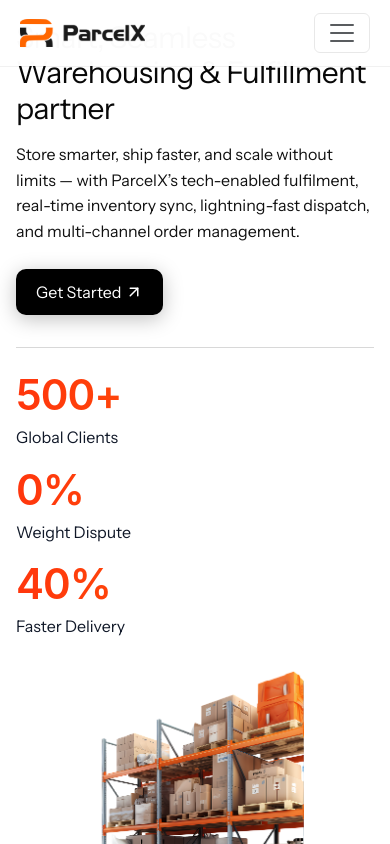
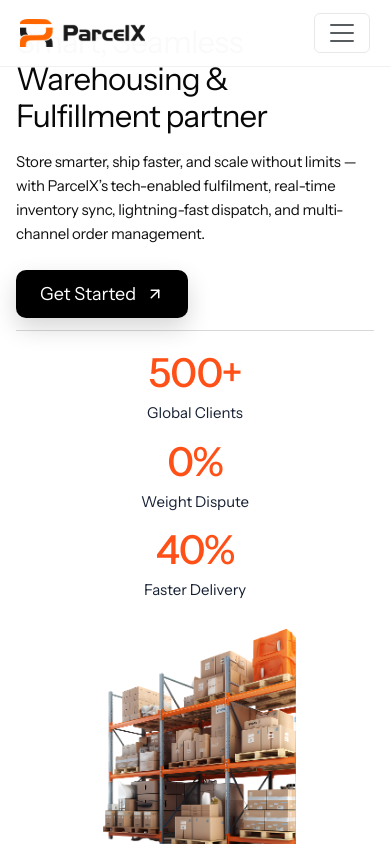
Before and after one commit to anshulsaxena21/px-new-pages, a React (Vite) app: page / in a window 390 px wide. Shown: the top 844 px of the page. Built offline with nearby package versions, Linux system fonts and the light colour scheme.

Commit message:
Repair fulfillment hero overlap and restore responsive layout

```diff
--- a/src/pages/Fulfillment.css
+++ b/src/pages/Fulfillment.css
@@ -1521,204 +1521,74 @@
 
 
 
-/* Figma-aligned fulfillment hero — desktop reference at 1568–1776px. */
-@media (min-width: 1001px) {
-  .fulfillment-page .hero-reference-layout.section-wrap {
-    width: calc(100% - 8.4%);
-    min-height: 0;
-    margin: 24px 0 0 4.2%;
-    padding: 0 0 54px;
-  }
-
-  .fulfillment-page .hero-reference-copy {
-    width: 66%;
-    max-width: 66%;
-  }
-
-  .fulfillment-page .hero-reference-title {
-    margin: 0 0 34px;
-    font-size: clamp(38px, 2.75vw, 46px);
-    font-weight: 400;
-    letter-spacing: -1.55px;
-    line-height: 1.2;
-    white-space: nowrap;
-  }
-
-  .fulfillment-page .hero-reference-lede {
-    width: 100%;
-    max-width: 1000px;
-    margin: 0 0 42px;
-    font-size: clamp(16px, 1.08vw, 19px);
-    letter-spacing: -0.2px;
-    line-height: 1.62;
-  }
-
-  .fulfillment-page .hero-reference-cta {
-    min-width: 185px;
-    height: 64px;
-    padding-inline: 27px;
-    border-radius: 13px;
-    font-size: 19px;
-  }
-
-  .fulfillment-page .hero-reference-divider {
-    width: min(100%, 1000px);
-    margin-top: 97px;
-  }
-
-  .fulfillment-page .hero-reference-metrics {
-    width: min(100%, 1000px);
-    padding-top: 45px;
-  }
-
-  .fulfillment-page .hero-reference-metric strong {
-    margin-bottom: 24px;
-    font-size: clamp(60px, 4.5vw, 80px);
-    letter-spacing: -2.8px;
-    font-weight: 500;
-  }
-
-  .fulfillment-page .hero-reference-metric p {
-    font-size: clamp(16px, 1.15vw, 20px);
-  }
-
-  .fulfillment-page .hero-reference-visual {
-    inset: 0 -4.2% 0 auto;
-    width: 47%;
-    height: 610px;
-  }
-
-  .fulfillment-page .hero-reference-warehouse {
-    top: 10px;
-    right: 0;
-    left: auto;
-    width: clamp(410px, 32vw, 570px);
-    height: 560px;
-    object-fit: contain;
-    object-position: top right;
-  }
-}
-
-@media (min-width: 1001px) and (max-width: 1250px) {
-  .fulfillment-page .hero-reference-title {
-    font-size: clamp(34px, 3.1vw, 40px);
-    letter-spacing: -1.1px;
-  }
-
-  .fulfillment-page .hero-reference-copy {
-    width: 68%;
-    max-width: 68%;
-  }
-
-  .fulfillment-page .hero-reference-warehouse {
-    width: 400px;
-    height: 500px;
-  }
-
-  .fulfillment-page .hero-reference-divider,
-  .fulfillment-page .hero-reference-metrics {
-    width: 94%;
-  }
-}
-
-
-
-
-
-/* Figma reference: fulfillment hero. Values below scale from the 1440px design. */
+
+
+
+/* Corrective hero layout: preserve the existing page structure and keep all
+   hero content below the fixed/sticky navigation without overlapping section 2. */
 .fulfillment-page .hero-reference-layout.section-wrap {
+  position: relative;
   box-sizing: border-box;
-  width: min(100% - 128px, 1312px);
+  width: min(calc(100% - 128px), 1312px);
   max-width: 1312px;
+  margin: 0 auto;
+  padding: 28px 0 48px;
   min-height: 0;
-  margin: 28px auto 0;
-  padding: 0 0 56px;
-  display: grid;
-  grid-template-columns: minmax(0, 908px) minmax(0, 1fr);
-  column-gap: 28px;
-  align-items: start;
 }
 .fulfillment-page .hero-reference-copy {
-  width: 100%;
-  max-width: 100%;
-  min-width: 0;
+  position: relative;
+  z-index: 2;
+  width: min(100%, 908px);
+  max-width: 908px;
 }
 .fulfillment-page .hero-reference-title {
   margin: 0 0 16px;
-  font-family: "Product Sans", "Instrument Sans", sans-serif;
-  font-size: clamp(30px, 2.78vw, 40px);
+  font-size: clamp(32px, 2.78vw, 40px);
+  line-height: 1.25;
+  letter-spacing: -0.8px;
   font-weight: 400;
-  line-height: 2;
-  letter-spacing: -0.8px;
   white-space: normal;
-  color: #080808;
 }
 .fulfillment-page .hero-reference-lede {
-  width: 100%;
   max-width: 882px;
   margin: 0 0 32px;
-  font-family: "Product Sans", "Instrument Sans", sans-serif;
   font-size: 16px;
-  font-weight: 400;
   line-height: 1.6;
-  letter-spacing: 0;
-  color: #111;
 }
 .fulfillment-page .hero-reference-cta {
-  min-width: 0;
+  min-height: 48px;
   height: auto;
-  min-height: 48px;
   padding: 14px 24px;
   border-radius: 10px;
-  gap: 4px;
   font-size: 18px;
-  line-height: 1.4;
-  box-shadow: 0 4px 20px rgba(0,0,0,.25);
 }
 .fulfillment-page .hero-reference-divider {
-  width: 100%;
-  max-width: 908px;
+  width: min(100%, 908px);
   margin-top: 60px;
 }
 .fulfillment-page .hero-reference-metrics {
-  width: 100%;
-  max-width: 908px;
+  width: min(100%, 908px);
+  padding-top: 32px;
   grid-template-columns: repeat(3, minmax(0, 1fr));
-  gap: 48px;
-  padding-top: 32px;
-}
-.fulfillment-page .hero-reference-metric {
-  text-align: left;
+  gap: 32px;
 }
 .fulfillment-page .hero-reference-metric strong {
-  margin: 0 0 12px;
-  font-family: Inter, sans-serif;
-  font-size: 60px;
-  font-weight: 600;
-  line-height: 72px;
+  margin-bottom: 12px;
+  font-size: clamp(44px, 4.17vw, 60px);
+  line-height: 1.2;
   letter-spacing: -1.2px;
-  background: linear-gradient(90deg, #ff360d, #fe6600);
-  -webkit-background-clip: text;
-  background-clip: text;
-  color: transparent;
 }
 .fulfillment-page .hero-reference-metric p {
-  margin: 0;
-  font-family: "Product Sans", "Instrument Sans", sans-serif;
   font-size: 18px;
   line-height: 28px;
-  color: #101828;
 }
 .fulfillment-page .hero-reference-visual {
-  position: absolute;
   top: 0;
   right: -64px;
   width: min(42%, 560px);
-  height: 610px;
-  pointer-events: none;
+  height: 540px;
 }
 .fulfillment-page .hero-reference-warehouse {
-  position: absolute;
   top: 0;
   right: 0;
   width: 100%;
@@ -1726,78 +1596,56 @@
   object-fit: contain;
   object-position: top right;
 }
-@media (max-width: 1200px) and (min-width: 901px) {
+@media (min-width: 1001px) {
   .fulfillment-page .hero-reference-layout.section-wrap {
-    width: calc(100% - 80px);
-    grid-template-columns: minmax(0, 1fr) 36%;
-    column-gap: 16px;
-    margin-top: 28px;
-  }
-  .fulfillment-page .hero-reference-title {
-    font-size: clamp(30px, 3vw, 36px);
-    line-height: 1.35;
-    letter-spacing: -0.7px;
+    margin-top: 0;
+    padding-top: 28px;
+  }
+}
+@media (max-width: 1000px) {
+  .fulfillment-page .hero-reference-layout.section-wrap {
+    width: calc(100% - 56px);
+    padding-top: 28px;
+    padding-bottom: 36px;
+  }
+  .fulfillment-page .hero-reference-copy {
+    width: 100%;
+    max-width: 100%;
   }
   .fulfillment-page .hero-reference-visual {
-    right: -40px;
-    width: 39%;
-    height: 500px;
-  }
+    right: -24px;
+    width: 40%;
+    height: 420px;
+  }
+  .fulfillment-page .hero-reference-divider,
   .fulfillment-page .hero-reference-metrics {
-    gap: 20px;
-  }
-  .fulfillment-page .hero-reference-metric strong {
-    font-size: 52px;
-    line-height: 1.2;
-  }
-}
-@media (max-width: 900px) {
+    width: min(100%, 908px);
+  }
+}
+@media (max-width: 700px) {
   .fulfillment-page .hero-reference-layout.section-wrap {
     display: flex;
     flex-direction: column;
-    width: calc(100% - 40px);
-    margin: 28px auto 0;
-    padding-bottom: 32px;
-    gap: 24px;
-  }
-  .fulfillment-page .hero-reference-copy {
-    width: 100%;
-    max-width: 100%;
+    width: calc(100% - 32px);
+    margin: 0 auto;
+    padding-top: 24px;
+    padding-bottom: 28px;
+    gap: 20px;
   }
   .fulfillment-page .hero-reference-title {
-    margin-bottom: 16px;
-    font-size: clamp(30px, 5.8vw, 40px);
-    line-height: 1.2;
-    letter-spacing: -0.7px;
-    white-space: normal;
+    font-size: clamp(29px, 8vw, 36px);
+    line-height: 1.18;
   }
   .fulfillment-page .hero-reference-lede {
     margin-bottom: 24px;
-    font-size: 16px;
+    font-size: 15px;
     line-height: 1.6;
-  }
-  .fulfillment-page .hero-reference-divider {
-    margin-top: 32px;
-  }
-  .fulfillment-page .hero-reference-metrics {
-    padding-top: 24px;
-    gap: 16px;
-  }
-  .fulfillment-page .hero-reference-metric strong {
-    margin-bottom: 8px;
-    font-size: clamp(34px, 7vw, 52px);
-    line-height: 1.15;
-    letter-spacing: -1px;
-  }
-  .fulfillment-page .hero-reference-metric p {
-    font-size: 14px;
-    line-height: 1.4;
   }
   .fulfillment-page .hero-reference-visual {
     position: relative;
     inset: auto;
     width: 100%;
-    height: clamp(240px, 58vw, 420px);
+    height: clamp(220px, 62vw, 340px);
     order: 2;
   }
   .fulfillment-page .hero-reference-warehouse {
@@ -1806,36 +1654,33 @@
     height: 100%;
     object-position: center;
   }
-}
-@media (max-width: 520px) {
-  .fulfillment-page .hero-reference-layout.section-wrap {
-    width: calc(100% - 32px);
-    margin-top: 20px;
-  }
-  .fulfillment-page .hero-reference-title {
-    font-size: 30px;
-    line-height: 1.18;
-  }
-  .fulfillment-page .hero-reference-cta {
-    min-height: 46px;
-    padding: 12px 20px;
-    font-size: 16px;
-  }
+  .fulfillment-page .hero-reference-divider {
+    margin-top: 12px;
+  }
+  .fulfillment-page .hero-reference-metrics {
+    padding-top: 20px;
+    grid-template-columns: repeat(3, minmax(0, 1fr));
+    gap: 12px;
+  }
+  .fulfillment-page .hero-reference-metric strong {
+    font-size: clamp(30px, 8vw, 42px);
+    line-height: 1.1;
+    margin-bottom: 8px;
+  }
+  .fulfillment-page .hero-reference-metric p {
+    font-size: 12px;
+    line-height: 1.35;
+  }
+}
+@media (max-width: 420px) {
   .fulfillment-page .hero-reference-metrics {
     grid-template-columns: 1fr;
-    gap: 18px;
-  }
-  .fulfillment-page .hero-reference-metric {
-    text-align: left;
+    gap: 16px;
   }
   .fulfillment-page .hero-reference-metric strong {
-    font-size: 42px;
-    line-height: 1.1;
+    font-size: 40px;
   }
   .fulfillment-page .hero-reference-metric p {
-    font-size: 16px;
-  }
-  .fulfillment-page .hero-reference-visual {
-    height: 260px;
-  }
-}
+    font-size: 15px;
+  }
+}
```
